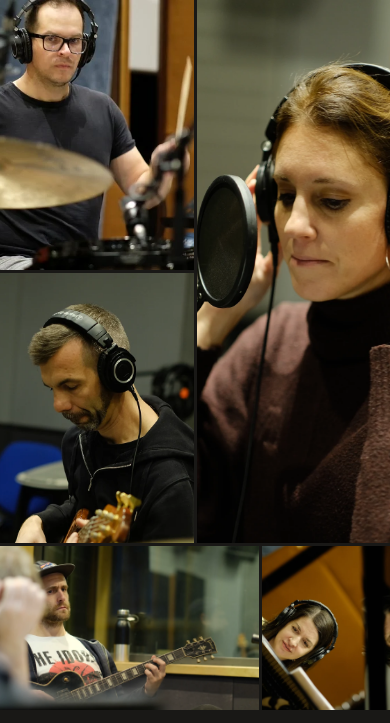
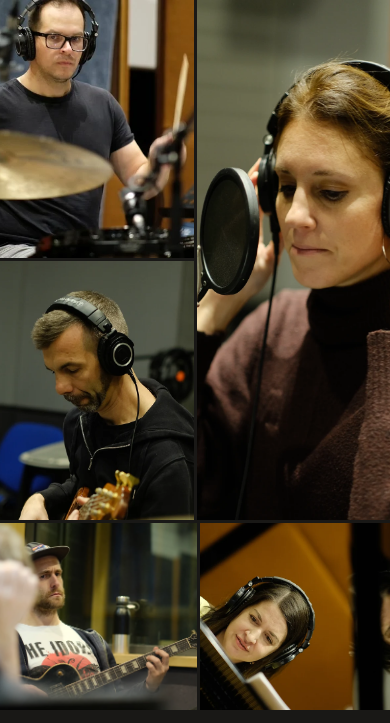
Before and after one commit to kkubina/noralights.hu, an Astro site: page / in a window 390 px wide. Shown: the top 723 px of the page. Built offline with nearby package versions, Linux system fonts and the light colour scheme; Astro itself is replaced by a stand-in of ours.

Commit message:
Give the pianist more space in the mobile montage

```diff
--- a/src/pages/index.astro
+++ b/src/pages/index.astro
@@ -86,11 +86,21 @@ const photos = [
         "drums drums drums vocals vocals vocals"
         "bass  bass  bass  vocals vocals vocals"
         "guitar guitar guitar guitar piano piano";
-      grid-template-rows: 1fr 1fr 42vw;
+      grid-template-rows: 1fr 1fr 48vw;
       grid-template-columns: repeat(6, minmax(0, 1fr));
     }
     .vocals img { object-position: 55% 45%; }
-    .piano img { object-position: 32% center; }
+    .piano {
+      grid-column: 4 / -1;
+      z-index: 1;
+      border-inline-start: clamp(3px, .333vw, 7px) solid #191816;
+    }
+    .piano img {
+      width: 125%;
+      height: 125%;
+      inset: -12% auto auto -7%;
+      object-position: 30% center;
+    }
     .caption { display: grid; justify-content: stretch; gap: 1.1rem; padding: 1.25rem 4vw max(1.4rem, env(safe-area-inset-bottom)); }
     h1 { font-size: 14.8vw; }
     .release { display: flex; flex-wrap: wrap; align-items: baseline; justify-content: space-between; gap: .45rem 1rem; width: auto; }
```
Also changed, not shown: docs/README.md.
